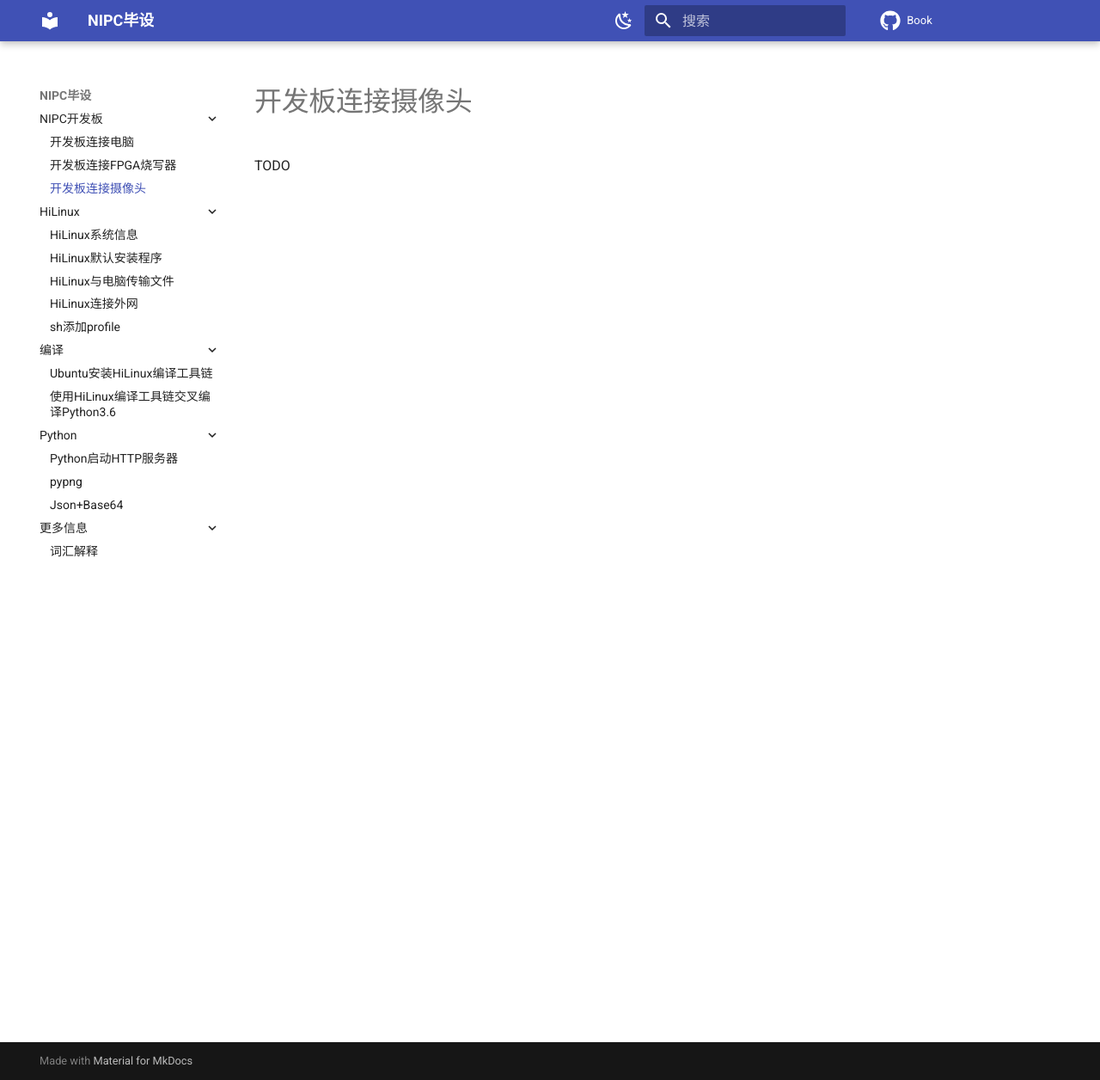
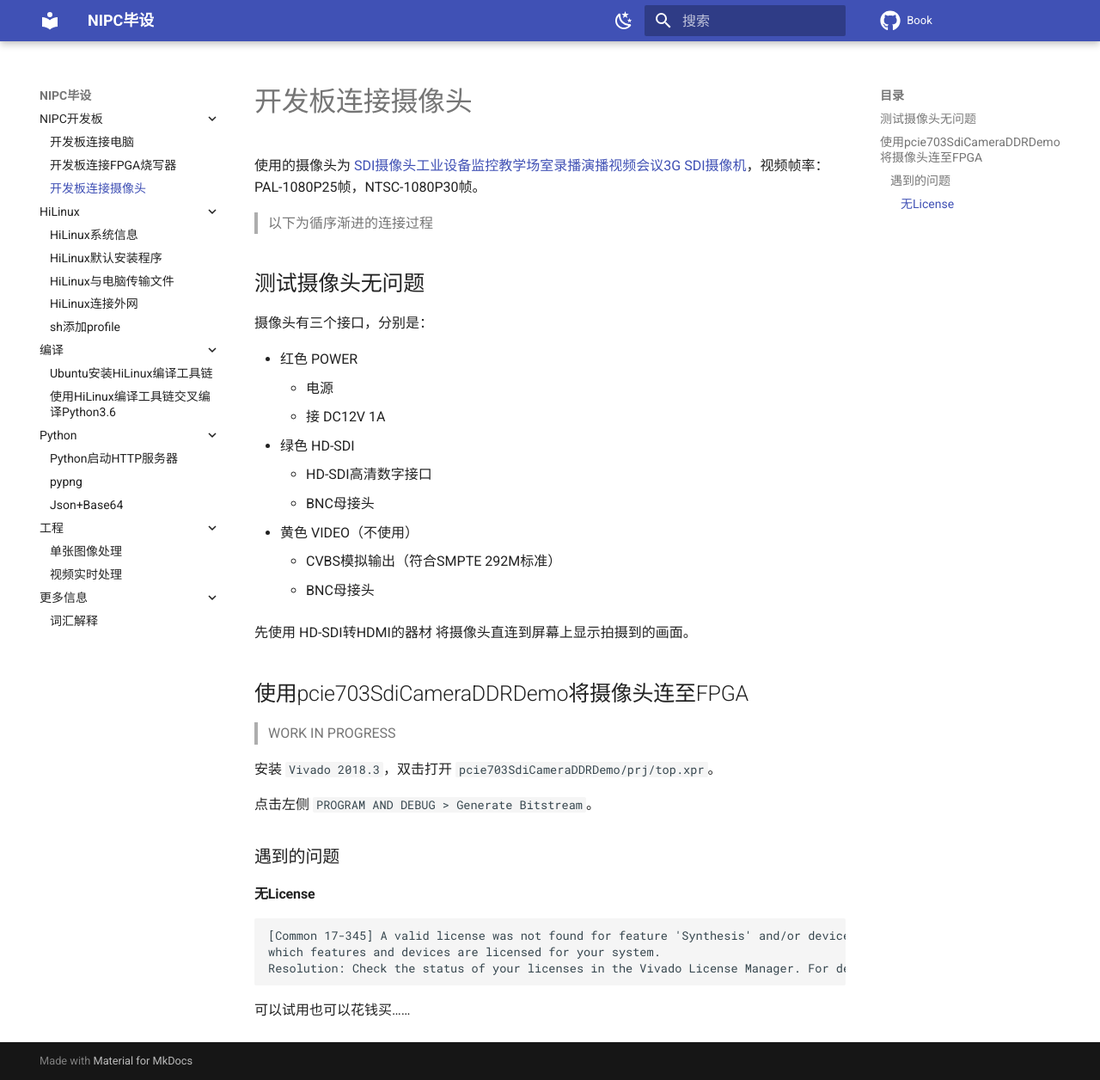
Before and after one commit to NIPC-Project/Book, an MkDocs documentation site: the page built from docs/NIPC/connect-camera.md, in a window 1280 px wide and 1256 px high. Shown: the whole window at 86% size. Built offline with MkDocs 1.6.1 and Material for MkDocs 9.7.7, drawn with Linux system fonts in a browser that asks for light colours; comment, search, counter and statistics services are not loaded.

Commit message:
add projects

````diff
--- a/docs/NIPC/connect-camera.md
+++ b/docs/NIPC/connect-camera.md
@@ -1,3 +1,41 @@
 # 开发板连接摄像头
 
-TODO
+使用的摄像头为 [SDI摄像头工业设备监控教学场室录播演播视频会议3G SDI摄像机](https://m.tb.cn/h.U6t0ZPB?tk=N5s2dcaIbkv)，视频帧率：PAL-1080P25帧，NTSC-1080P30帧。
+
+> 以下为循序渐进的连接过程
+
+## 测试摄像头无问题
+
+摄像头有三个接口，分别是：
+
+- 红色 POWER
+    - 电源
+    - 接 DC12V 1A
+- 绿色 HD-SDI
+    - HD-SDI高清数字接口
+    - BNC母接头
+- 黄色 VIDEO（不使用）
+    - CVBS模拟输出（符合SMPTE 292M标准）
+    - BNC母接头
+
+先使用  HD-SDI转HDMI的器材  将摄像头直连到屏幕上显示拍摄到的画面。
+
+## 使用pcie703SdiCameraDDRDemo将摄像头连至FPGA
+
+> WORK IN PROGRESS
+
+安装 `Vivado 2018.3`，双击打开 `pcie703SdiCameraDDRDemo/prj/top.xpr`。
+
+点击左侧 `PROGRAM AND DEBUG > Generate Bitstream`。
+
+### 遇到的问题
+
+#### 无License
+
+```
+[Common 17-345] A valid license was not found for feature 'Synthesis' and/or device 'xcku060'. Please run the Vivado License Manager for assistance in determining
+which features and devices are licensed for your system.
+Resolution: Check the status of your licenses in the Vivado License Manager. For debug help search Xilinx Support for "Licensing FAQ". If you are using a license server, verify that the license server is up and running a version of the xilinx daemon that is compatible with the version of Xilinx software that you are using. Please note that Vivado 2017.3 and later requires upgrading your license server tools to the Flex 11.14.1 tools. Please confirm with your license admin that the correct version of the license server tools are installed.
+```
+
+可以试用也可以花钱买……
--- /dev/null
+++ b/docs/PROJECTS/project-image.md
@@ -0,0 +1,10 @@
+# 单张图像处理
+
+> TODO
+
+## 整体架构
+
+- 电脑通过HTTP协议传输需要处理的PNG图片和处理的指令传到HiLinux
+- HiLinux将PNG图像的数据和操作指令传到PCIE从而传到FPGA
+- FPGA对图像进行处理  把处理结果通过PCIE传回HiLinux
+- HiLinux将图像数据生成为PNG通过网络传回HiLinux
--- /dev/null
+++ b/docs/PROJECTS/project-video.md
@@ -0,0 +1,13 @@
+# 视频实时处理
+
+> TODO
+
+基于 pcie703SdiCameraDDRDemo
+
+## 修改Vivado工程 对图像处理后通过HiLinux端HDMI输出
+
+TODO 对图像中某个点位加个框
+
+## 在HiLinux端使用RTSP协议通过网络提供实时视频传输
+
+TODO HiLinx从PCIE中读出图像内容 适当编解码 通过RTSP在某个网络端口提供实时视频传输
--- a/mkdocs.yml
+++ b/mkdocs.yml
@@ -20,6 +20,9 @@ nav:
     - PYTHON/http-server.md
     - PYTHON/pypng.md
     - PYTHON/base64.md
+  - 工程:
+    - PROJECTS/project-image.md
+    - PROJECTS/project-video.md
   - 更多信息:
     - MORE/glossary.md
 
````
Also changed, not shown: docs/NIPC/images-connect-camera/license-error.png (added), 1 other file.
